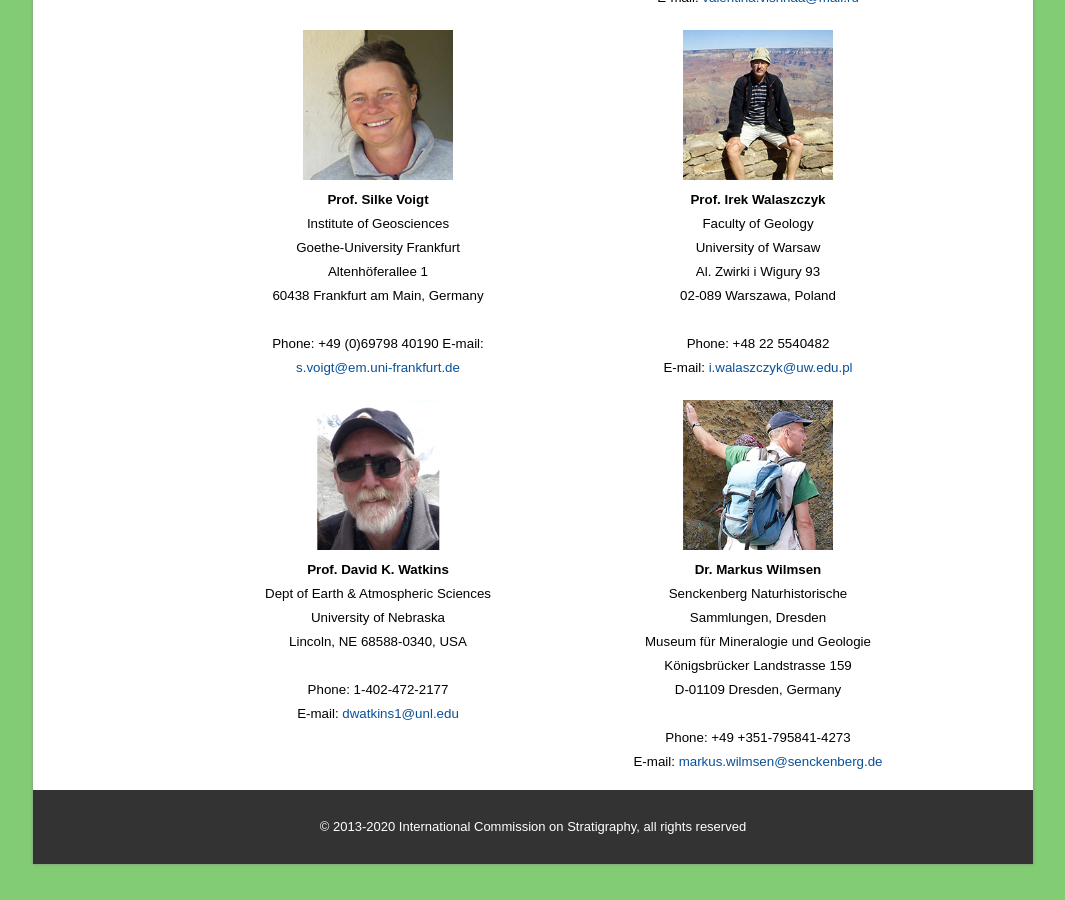
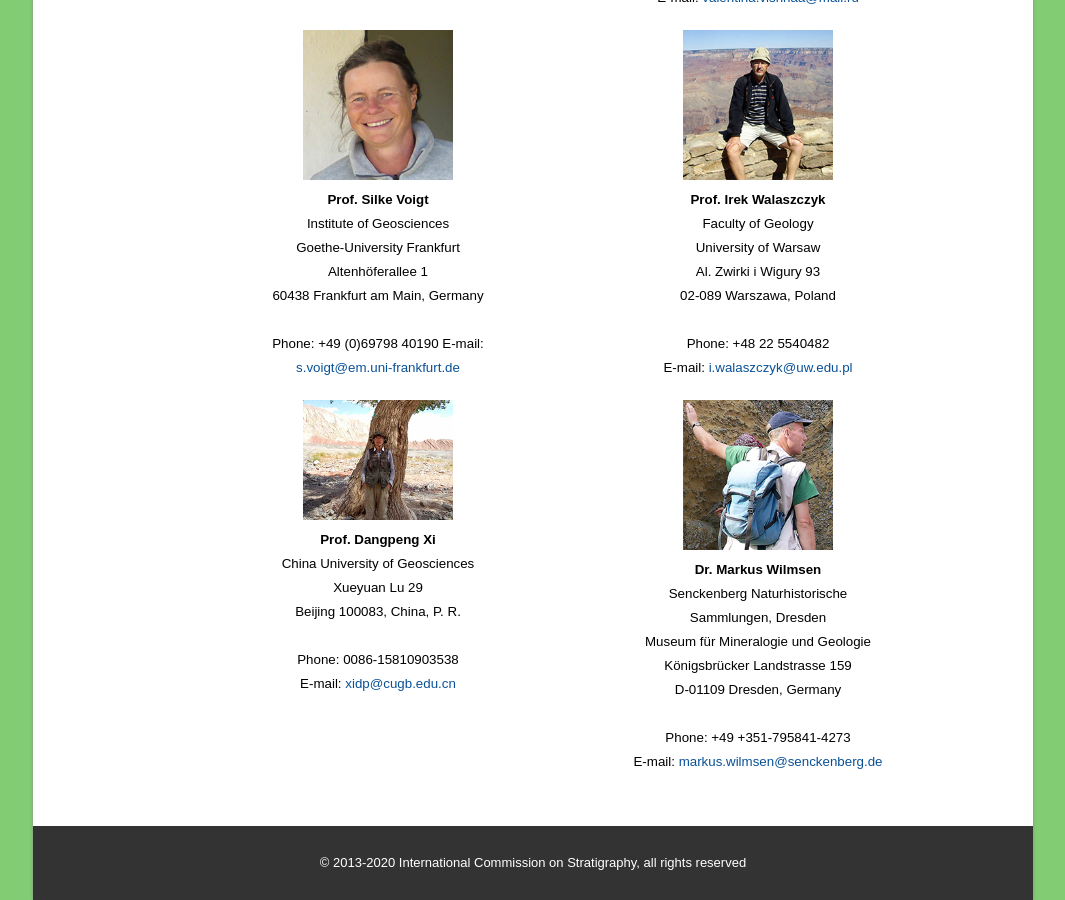
Before and after one commit to i-c-stratigraphy/subcommission-cretaceous, a Jekyll site: the page built from pages/members.md, in a window 1280 px wide and 900 px high, scrolled down 3199 px. Shown: the whole window, without its empty margins (107-1172 px from the left). Built offline with Jekyll 4.4.1, drawn with Linux system fonts in a browser that asks for light colours; before the commit the page ends 4063 px from its top, so only the background shows below that.

Commit message:
Update members.md

```diff
--- a/pages/members.md
+++ b/pages/members.md
@@ -174,16 +174,6 @@ permalink: /members
         Phone: +48 22 5540482<br />
         E-mail: <a href="mailto:i.walaszczyk@uw.edu.pl">i.walaszczyk@uw.edu.pl</a>
     </div>
-    <div class="person" style="grid-row:9; grid-column:1;">
-        <img src="images/person-watkins.jpg" style="width:150px;" alt="Watkins" /><br />
-        <strong>Prof. David K. Watkins</strong><br />
-        Dept of Earth & Atmospheric Sciences<br />
-        University of Nebraska<br />
-        Lincoln, NE 68588-0340, USA<br />
-        <br />
-        Phone: 1-402-472-2177<br />
-        E-mail: <a href="mailto:dwatkins1@unl.edu">dwatkins1@unl.edu</a>
-    </div>
     <div class="person" style="grid-row:9; grid-column:2;">
         <img src="images/person-wilmsen.jpg" style="width:150px;" alt="Wilmsen" /><br />
         <strong>Dr. Markus Wilmsen</strong><br />
@@ -195,6 +185,15 @@ permalink: /members
         Phone: +49 +351-795841-4273<br />
         E-mail: <a href="mailto:markus.wilmsen@senckenberg.de">markus.wilmsen@senckenberg.de</a>
     </div>
+    <div class="person" style="grid-row:9; grid-column:1;">
+        <img src="images/person-xi.jpg" style="width:150px;" alt="Xi" /><br />
+        <strong>Prof. Dangpeng Xi</strong><br />
+     China University of Geosciences<br />
+        Xueyuan Lu 29<br />
+        Beijing 100083, China, P. R.<br />
+        <br />
+        Phone: 0086-15810903538<br />
+        E-mail: <a href="mailto:xidp@cugb.edu.cn">xidp@cugb.edu.cn</a>
 </div>
 
 <p></p>
```
